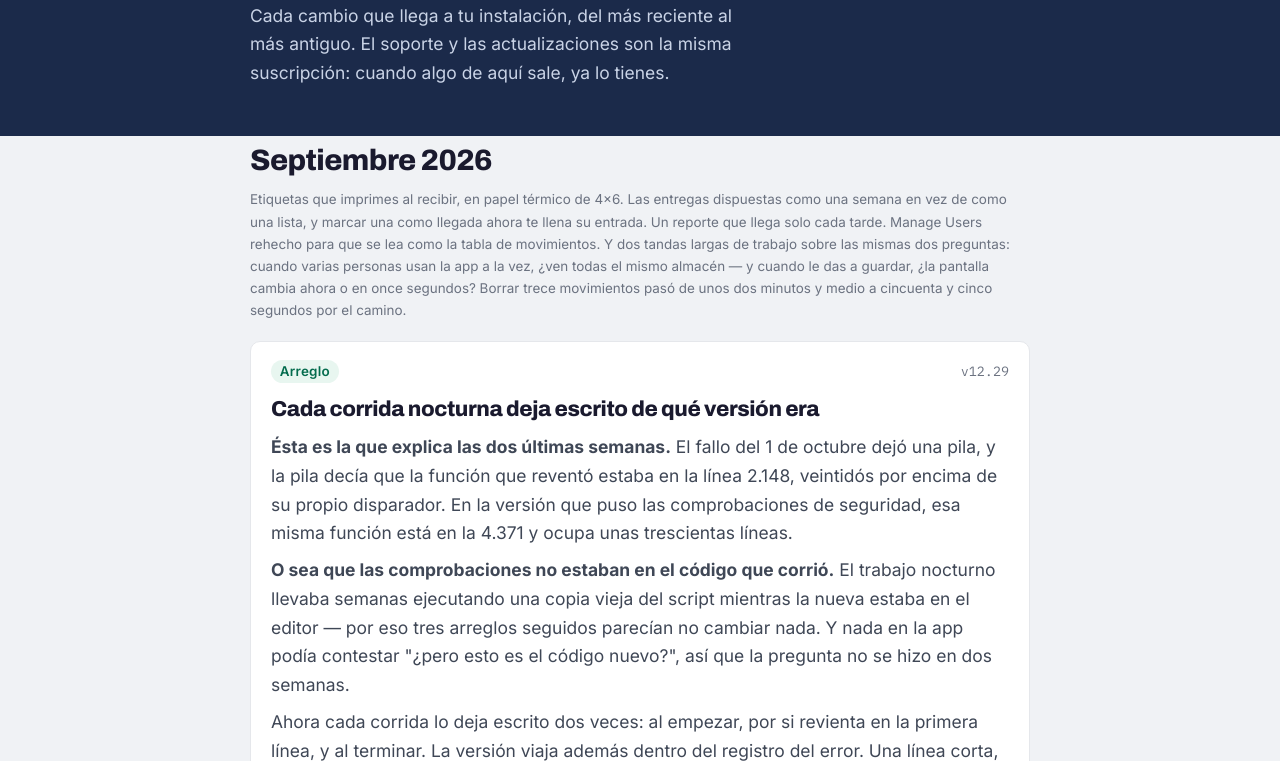
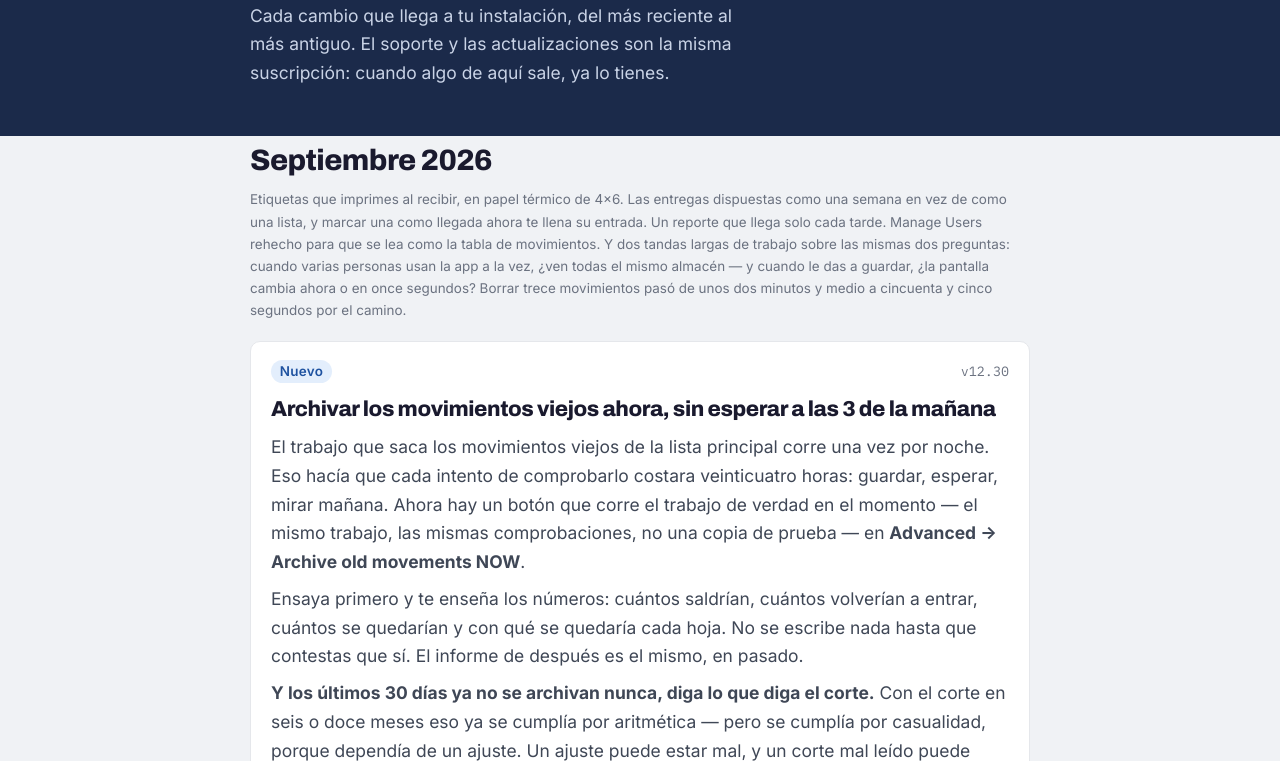
Before and after one commit to jic51/acopio-site, a plain HTML site: page novedades.html in a window 1280 px wide. Shown: the part 191-952 px from the top of the page. Drawn offline with Linux system fonts and the light colour scheme.

Commit message:
Publicar el sitio — v12.30 (build f1b731c6)
Generado por tools/build-site.js desde el repositorio privado de la
aplicación. Ningún archivo de este repositorio se edita a mano: la
siguiente publicación lo sobrescribiría.

  · changelog.html
  · novedades.html

```diff
--- a/novedades.html
+++ b/novedades.html
@@ -97,6 +97,29 @@
        cuando le das a guardar, ¿la pantalla cambia ahora o en once segundos?
        Borrar trece movimientos pasó de unos dos minutos y medio a cincuenta y
        cinco segundos por el camino.</p>
+
+    <div class="entry">
+      <span class="ver">v12.30</span>
+      <span class="tag new">Nuevo</span>
+      <h3>Archivar los movimientos viejos ahora, sin esperar a las 3 de la mañana</h3>
+      <p>El trabajo que saca los movimientos viejos de la lista principal corre
+         una vez por noche. Eso hacía que cada intento de comprobarlo costara
+         veinticuatro horas: guardar, esperar, mirar mañana. Ahora hay un botón
+         que corre el trabajo de verdad en el momento — el mismo trabajo, las
+         mismas comprobaciones, no una copia de prueba — en
+         <b>Advanced → Archive old movements NOW</b>.</p>
+      <p>Ensaya primero y te enseña los números: cuántos saldrían, cuántos
+         volverían a entrar, cuántos se quedarían y con qué se quedaría cada
+         hoja. No se escribe nada hasta que contestas que sí. El informe de
+         después es el mismo, en pasado.</p>
+      <p><b>Y los últimos 30 días ya no se archivan nunca, diga lo que diga el
+         corte.</b> Con el corte en seis o doce meses eso ya se cumplía por
+         aritmética — pero se cumplía por casualidad, porque dependía de un
+         ajuste. Un ajuste puede estar mal, y un corte mal leído puede mandar
+         todos los movimientos al archivo y dejar la lista principal vacía.
+         Ahora es una regla, y cuando tiene que actuar el informe lo dice en voz
+         alta.</p>
+    </div>
 
     <div class="entry">
       <span class="ver">v12.29</span>
```
Also changed, not shown: changelog.html (+21 -0 lines).
